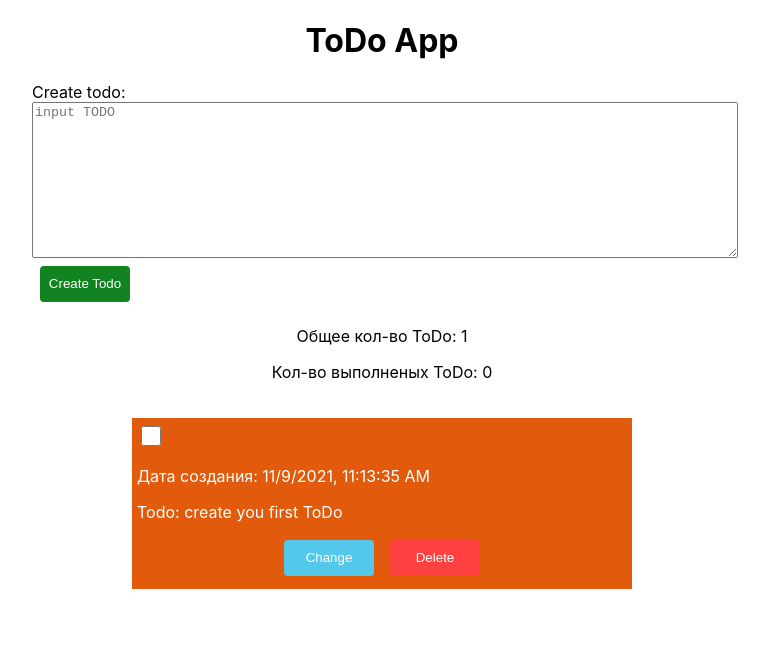
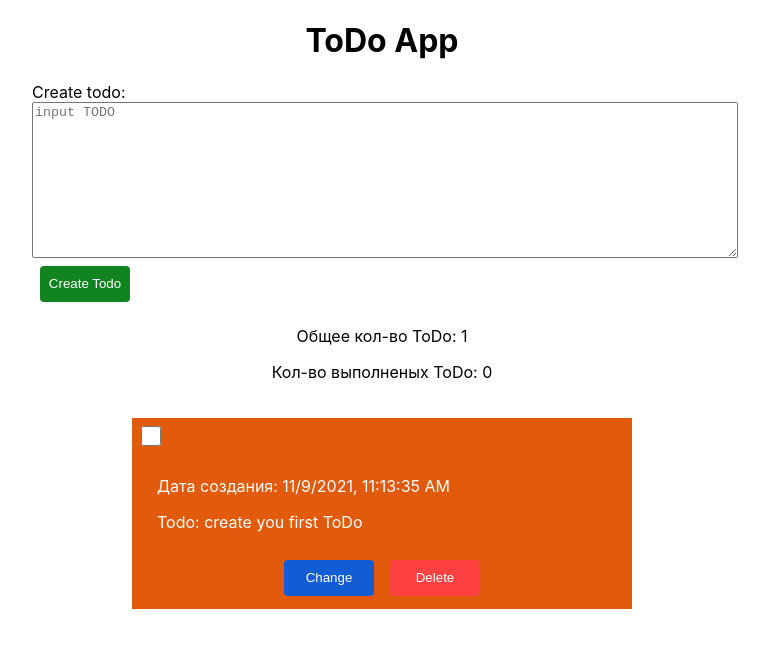
Before and after one commit to moriarty15/TODO-list-test, a React (Create React App) app: page / in a window 1280 px wide. Shown: the top 648 px of the page, without its empty margins (258-1027 px from the left). Built offline with nearby package versions, Linux system fonts and the light colour scheme; the HTML template or start-up script is replaced by a standard one.

Commit message:
стили любимые стили) на вкус и цвет)

```diff
--- a/src/Components/TodoItem/TodoItem.js
+++ b/src/Components/TodoItem/TodoItem.js
@@ -26,8 +26,10 @@ export default function TodoItem({
           checked={todos[index].completed}
           onChange={handleChecked}
         />
-        <p>Дата создания: {date}</p>
-        <p className={style.text}> Todo: {text}</p>
+        <div className={style.text__contain}>
+          <p>Дата создания: {date}</p>
+          <p className={style.text}> Todo: {text}</p>
+        </div>
       </div>
       <div className={style.btn__contain}>
         <button
@@ -59,4 +61,4 @@ TodoItem.propTypes = {
   deleteTodo: PropTypes.func,
   todos: PropTypes.arrayOf(PropTypes.object),
   setTodos: PropTypes.func,
-}
+};
--- a/src/Components/TodoItem/TodoItem.module.css
+++ b/src/Components/TodoItem/TodoItem.module.css
@@ -21,12 +21,12 @@
 }
 .change {
   composes: btn;
-  background-color: rgb(84, 200, 235);
+  background-color: rgb(19, 93, 212);
 }
 .change:hover,
 .change:focus,
 .change:active {
-  background-color: rgb(29, 167, 209);
+  background-color: rgb(8, 52, 124);
 }
 .delete {
   composes: btn;
@@ -42,3 +42,6 @@
   width: 20px;
   height: 20px;
 }
+.text__contain {
+  padding: 10px 20px;
+}
```
